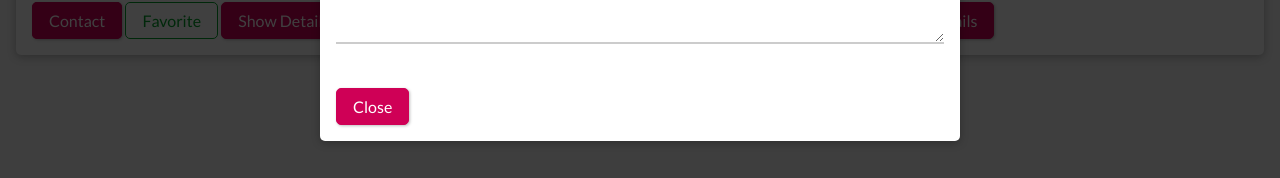
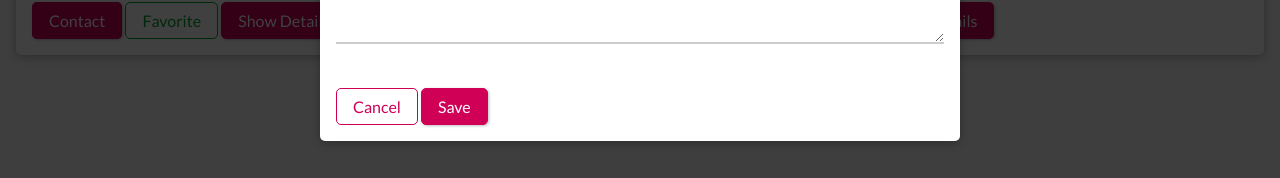
Before and after one commit to W3AI/max-reactive-meetups, a Svelte app: page / in a window 1280 px wide. Both pictures are taken after a click on the button "New Meetup". Shown: the part 576-754 px from the top of the page. Built offline with nearby package versions, Linux system fonts and the light colour scheme.

Commit message:
enabled Save and Cancel buttons on Modal

```diff
--- a/src/Meetups/EditMeetup.svelte
+++ b/src/Meetups/EditMeetup.svelte
@@ -23,6 +23,10 @@
       description: description,
       imageUrl: imageUrl
     });
+  }
+
+  function cancel() {
+      dispatch('cancel');
   }
 </script>
 
@@ -66,6 +70,9 @@
       controlType="textarea"
       value={description}
       on:input={event => (description = event.target.value)} />
-    <!-- <Button type="submit">Save</Button> -->
   </form>
+  <div slot="footer">
+    <Button type="button" mode="outline" on:click={cancel}>Cancel</Button>
+    <Button type="button" on:click={submitForm}>Save</Button>
+  </div>
 </Modal>
```
